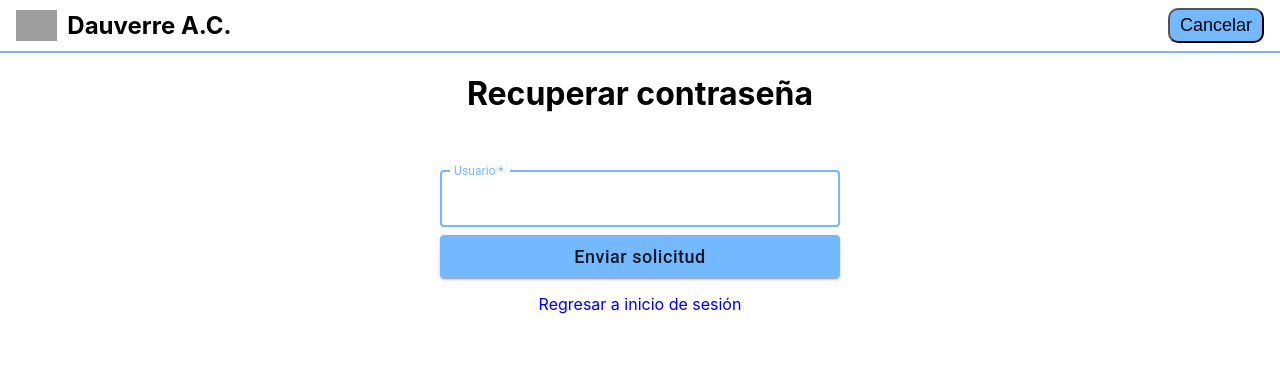
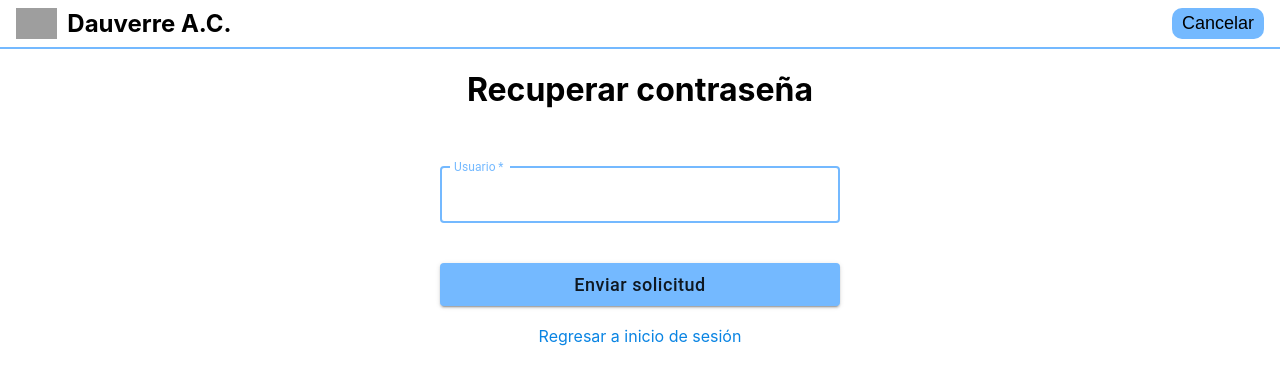
Before and after one commit to KevinTMtz/DauverreWeb, a React (Create React App) app: page /forgotpass in a window 1280 px wide. Shown: the top 384 px of the page. Built offline with nearby package versions, Linux system fonts and the light colour scheme; grey boxes are pictures that could not be loaded.

Commit message:
Improved some styles.

```diff
--- a/src/components/Header.tsx
+++ b/src/components/Header.tsx
@@ -43,8 +43,7 @@ const logoStyle = css({
 });
 
 const linkStyle = css({
-  textDecoration: 'inherit',
-  color: 'inherit',
+  border: 'none',
   backgroundColor: '#74b9ff',
   borderRadius: '10px',
   fontSize: '18px',
--- a/src/views/ForgotPasswordPage.tsx
+++ b/src/views/ForgotPasswordPage.tsx
@@ -8,8 +8,10 @@ import CenteredLoginForm from '../components/CenteredLoginForm';
 import PageTitle from '../components/PageTitle';
 
 const styledLink = css({
-  padding: '16px',
+  padding: '8px',
   textDecoration: 'inherit',
+  color: '#0984e3',
+  marginTop: '12px',
 });
 
 const ForgotPasswordPage: React.FC = () => {
@@ -35,7 +37,13 @@ const ForgotPasswordPage: React.FC = () => {
           value={username}
           onChange={(event) => setUsername(event.target.value)}
         />
-        <Button type="submit" fullWidth variant="contained" color="primary">
+        <Button
+          style={{ marginTop: '32px' }}
+          type="submit"
+          fullWidth
+          variant="contained"
+          color="primary"
+        >
           Enviar solicitud
         </Button>
         <Link to="/login" css={styledLink}>
--- a/src/views/LoginPage.tsx
+++ b/src/views/LoginPage.tsx
@@ -10,8 +10,10 @@ import PageTitle from '../components/PageTitle';
 import { signInWithCredentials } from '../firebase/auth';
 
 const styledLink = css({
-  padding: '16px',
+  padding: '8px',
   textDecoration: 'inherit',
+  color: '#0984e3',
+  marginTop: '12px',
 });
 
 const styledErrorMsg = css({
@@ -72,7 +74,13 @@ const LoginPage: React.FC<LoginPageProps> = ({ setUserAcc }) => {
           value={password}
           onChange={(event) => setPassword(event.target.value)}
         />
-        <Button type="submit" fullWidth variant="contained" color="primary">
+        <Button
+          style={{ marginTop: '32px' }}
+          type="submit"
+          fullWidth
+          variant="contained"
+          color="primary"
+        >
           Inicia sesión
         </Button>
         <Link to="/forgotpass" css={styledLink}>
```
